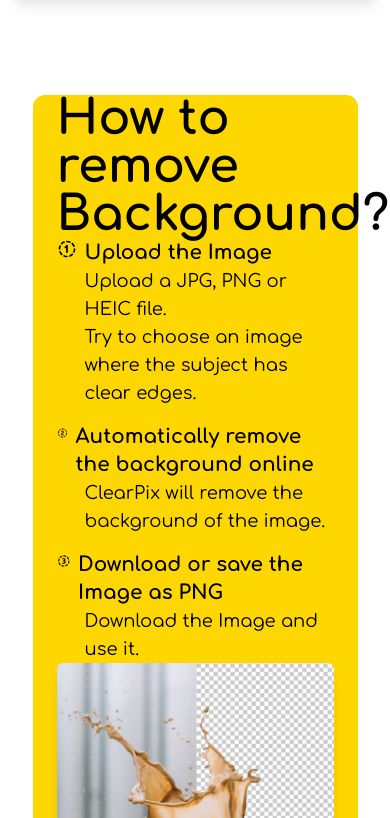
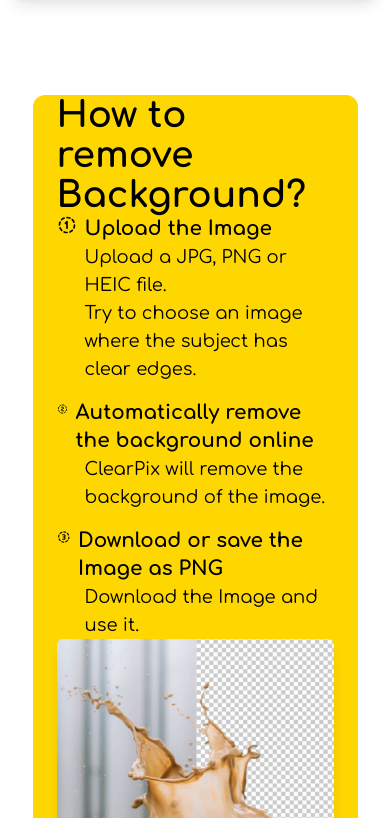
Before and after one commit to AtharvaChobe/clearPix, a Next.js app: page / in a window 390 px wide. Shown: the part 846-1664 px from the top of the page. Built offline with nearby package versions, Linux system fonts and the light colour scheme; no server answers.

Commit message:
responsive changes

```diff
--- a/components/Steps.jsx
+++ b/components/Steps.jsx
@@ -5,7 +5,7 @@ const Steps = () => {
     return (
         <div className='flex items-center justify-center h-full md:h-[90vh] flex-wrap md:flex-nowrap bg-gold px-6 w-10/12 rounded-xl'>
             <div className='w-full md:w-2/3'>
-                <h1 className='font-bold text-5xl'>How to remove Background?</h1>
+                <h1 className='font-bold text-4xl md:text-5xl'>How to remove Background?</h1>
                 <ul className='flex flex-col gap-4'>
                     <li className='flex flex-col'>
                         <div className='flex flex-row font-bold text-xl gap-2'>
@@ -33,7 +33,7 @@ const Steps = () => {
             </div>
 
             <div>
-                <Image className='overflow-hidden rounded-md shadow-lg' src={'/steps.jpg'} height={400} width={300} alt='clearPix-steps' />
+                <Image className='overflow-hidden rounded-md shadow-lg mb-4' src={'/steps.jpg'} height={400} width={300} alt='clearPix-steps' />
             </div>
         </div>
     )
```
